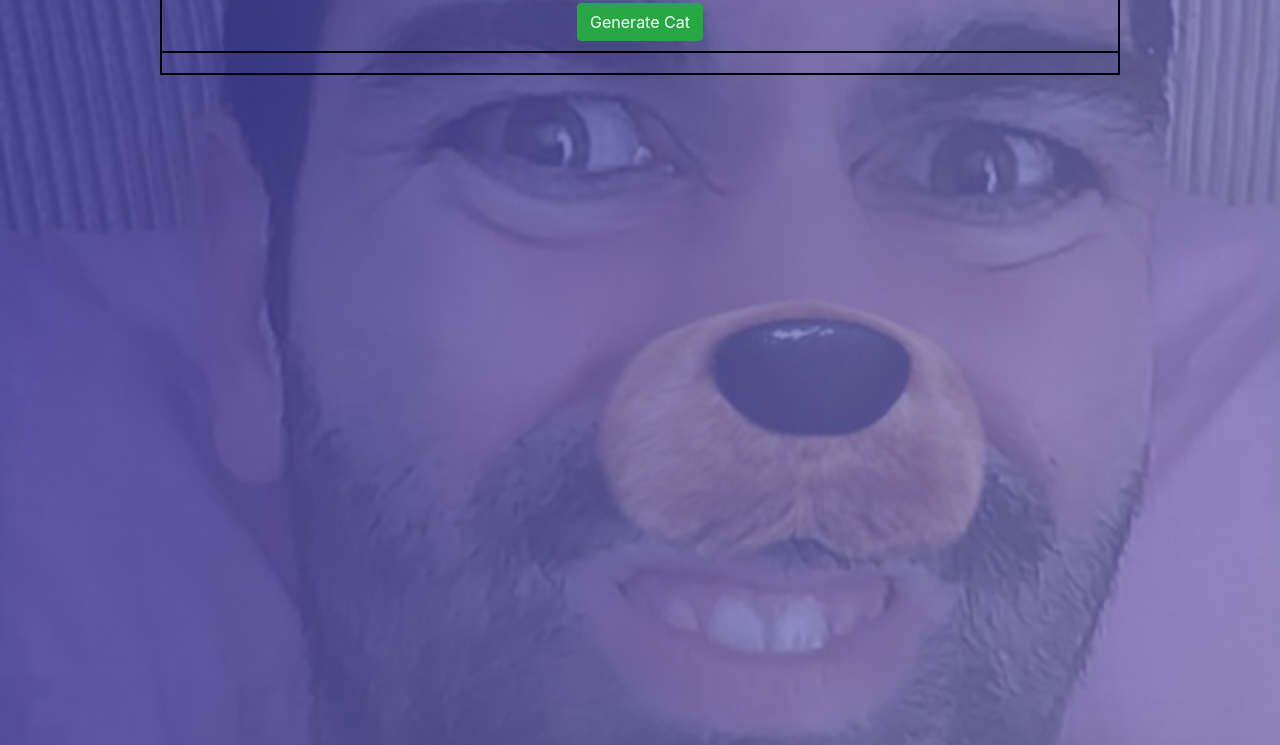
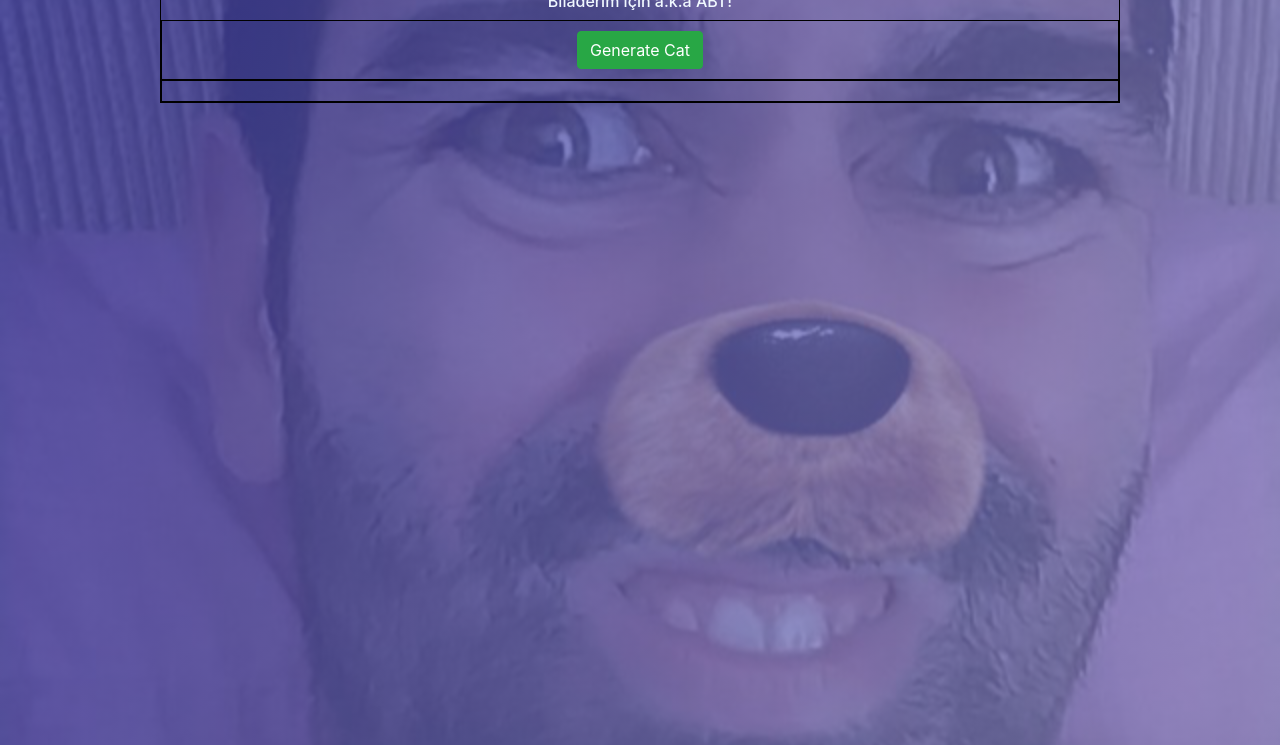
Before and after one commit to ErhanArda/catGenerater, a plain HTML site: page index.html in a window 1280 px wide. Shown: the part 55-800 px from the top of the page. Drawn offline with nearby package versions, Linux system fonts and the light colour scheme.

Commit message:
title change

```diff
--- a/index.html
+++ b/index.html
@@ -6,7 +6,7 @@
     <meta http-equiv="X-UA-Compatible" content="ie=edge">
     <link rel="stylesheet" href="https://stackpath.bootstrapcdn.com/bootstrap/4.4.1/css/bootstrap.min.css">
     <link rel="stylesheet" href="static/css/style.css">
-    <title>Javascript on Steroids</title>
+    <title>Biladerim için a.k.a ABT!</title>
 </head>
 
 <body>
@@ -14,6 +14,7 @@
 
     <div class="container-2">
         <h2>Cat Generator</h2>
+        <h6>Biladerim için a.k.a ABT!</h6>
         <div class="flex-box-container-2">
             <div><button class="btn btn-success" id="catGenerator" onclick="generateCat()">Generate Cat</button></div>
             <!--<div><button class="btn btn-danger" onclick="location.reload()">Refresh</button></div>-->
```
